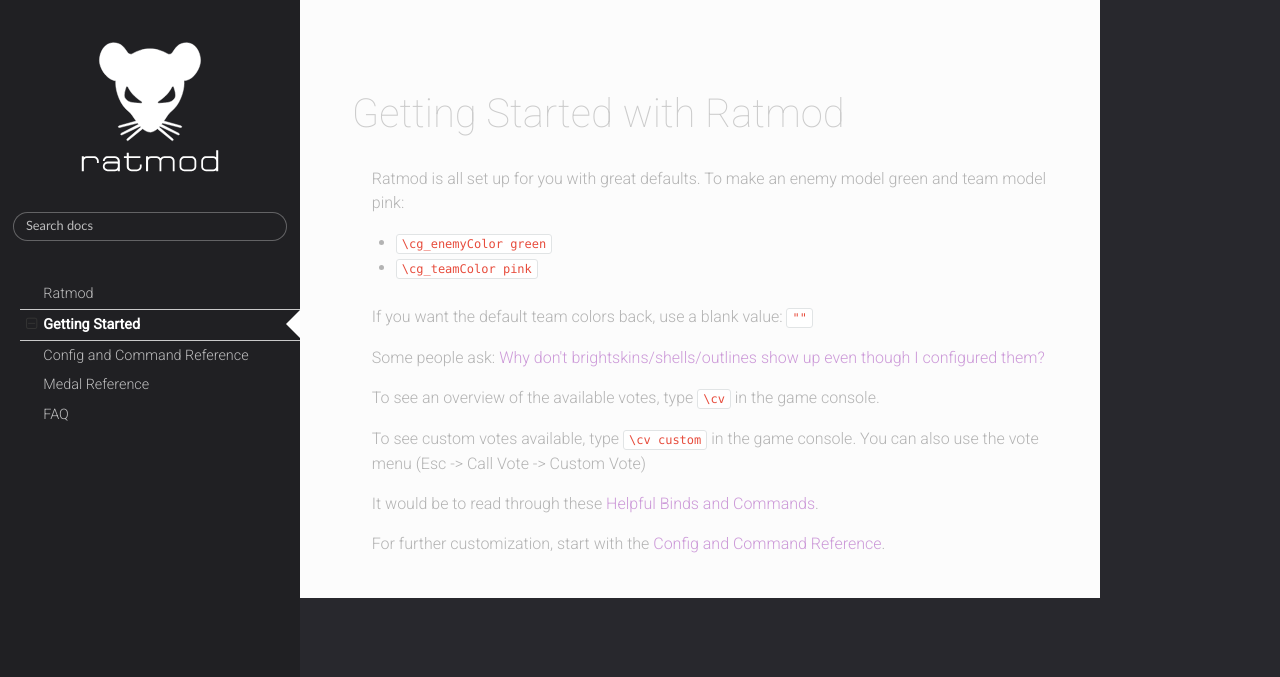
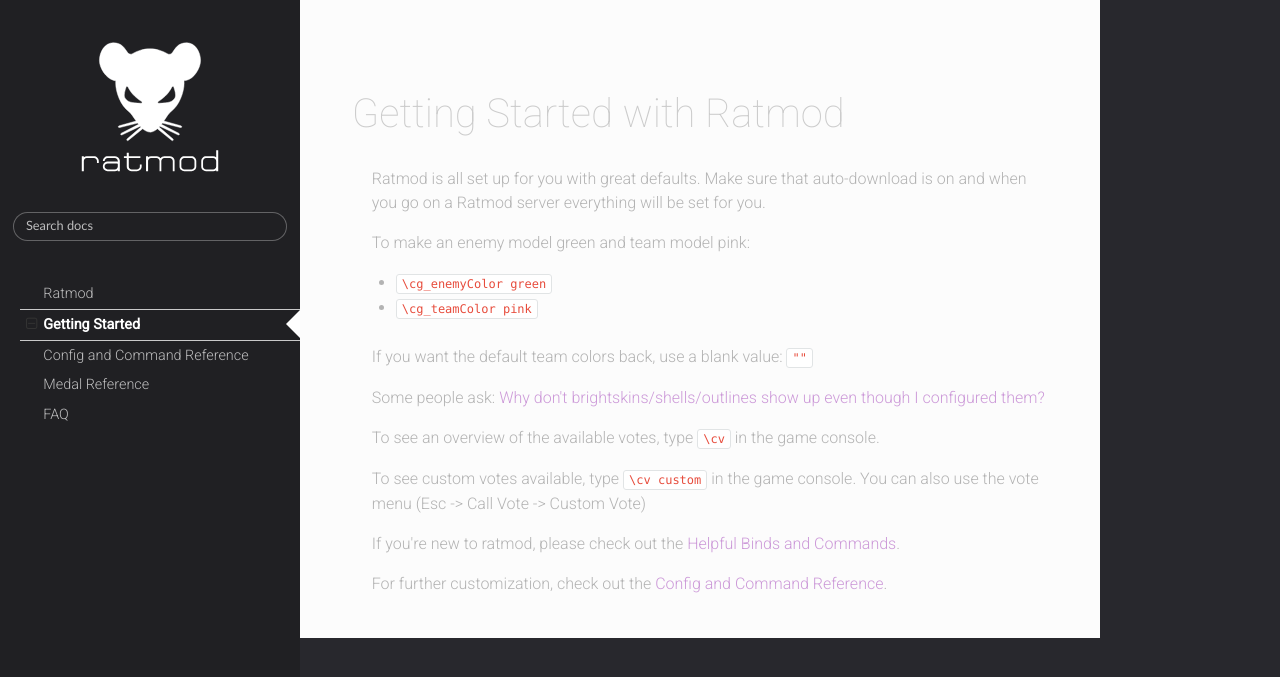
Before and after one commit to ratmod/ratmod.github.io, an MkDocs documentation site: the page built from docs/getting-started.md, in a window 1280 px wide. Shown: the top 677 px of the page. Built offline with MkDocs 1.6.1, drawn with Linux system fonts in a browser that asks for light colours; nearby versions of some CDN libraries.

Commit message:
edit: grammar and intro changes

```diff
--- a/docs/getting-started.md
+++ b/docs/getting-started.md
@@ -1,6 +1,8 @@
 # Getting Started with Ratmod
 
-Ratmod is all set up for you with great defaults. To make an enemy model green and team model pink:
+Ratmod is all set up for you with great defaults. Make sure that auto-download is on and when you go on a Ratmod server everything will be set for you.
+
+To make an enemy model green and team model pink:
 
 - `\cg_enemyColor green`
 - `\cg_teamColor pink`
@@ -13,6 +15,6 @@
 
 To see custom votes available, type `\cv custom` in the game console. You can also use the vote menu (Esc -> Call Vote -> Custom Vote)
 
-It would be to read through these [Helpful Binds and Commands](config-command-reference.md#helpful-binds-and-commands).
+If you're new to ratmod, please check out the [Helpful Binds and Commands](config-command-reference.md#helpful-binds-and-commands).
 
-For further customization, start with the [Config and Command Reference](config-command-reference.md).
+For further customization, check out the [Config and Command Reference](config-command-reference.md).
```
